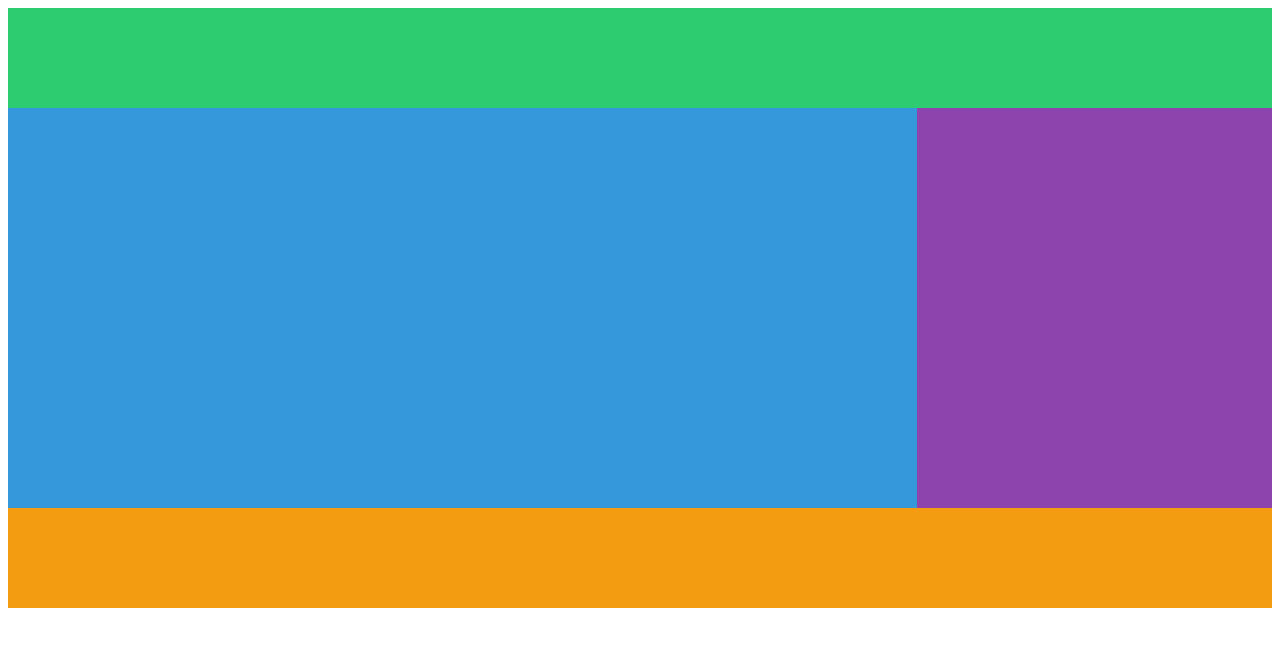
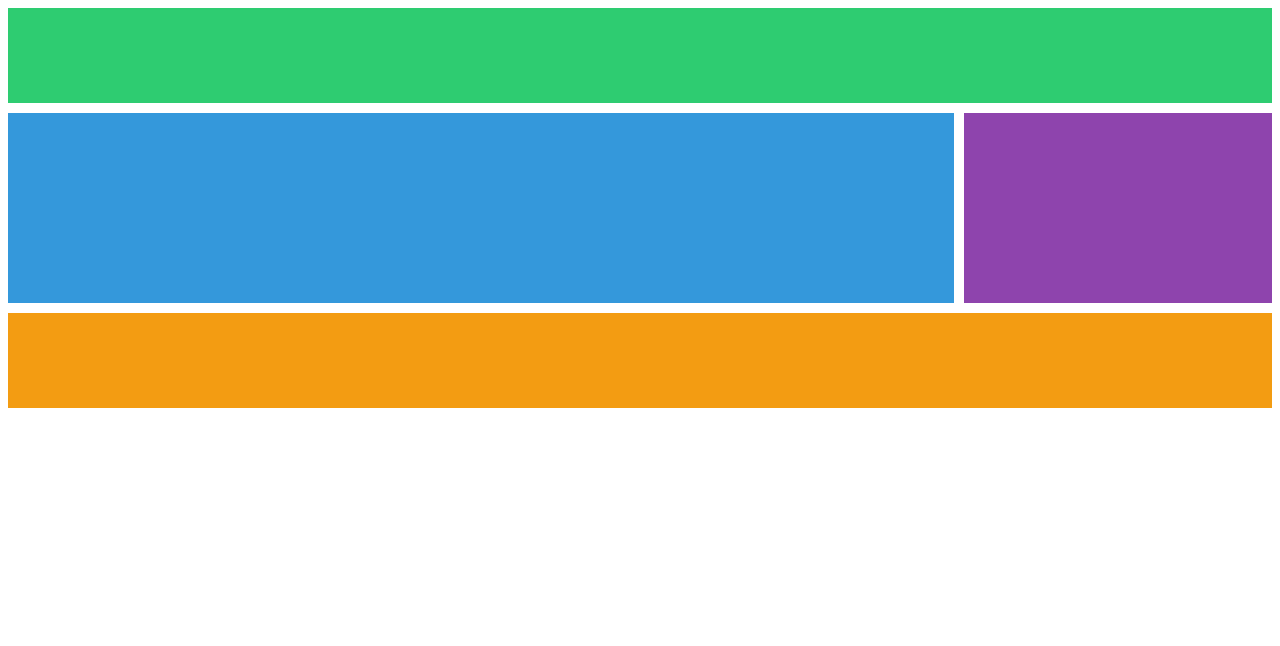
Before and after one commit to noddingcypher/CSSMaster, a plain HTML site: page index.html in a window 1280 px wide. Drawn offline with Linux system fonts and the light colour scheme.

Commit message:
grid-template

```diff
--- a/styles.css
+++ b/styles.css
@@ -1,12 +1,11 @@
 .grid {
   display: grid;
-  grid-template-columns: auto 200px;
-  grid-template-rows: 100px repeat(2, 200px) 100px;
-  grid-template-areas:
-    "header header header header"
-    "content content content nav"
-    "content content content nav"
-    "footer footer footer footer";
+  gap: 10px;
+  height: 50vh;
+  grid-template:
+    "header header header header" 1fr
+    "content content content nav" 2fr
+    "footer footer footer footer" 1fr / 1fr 1fr 1fr 1fr;
 }
 
 .header {
```
